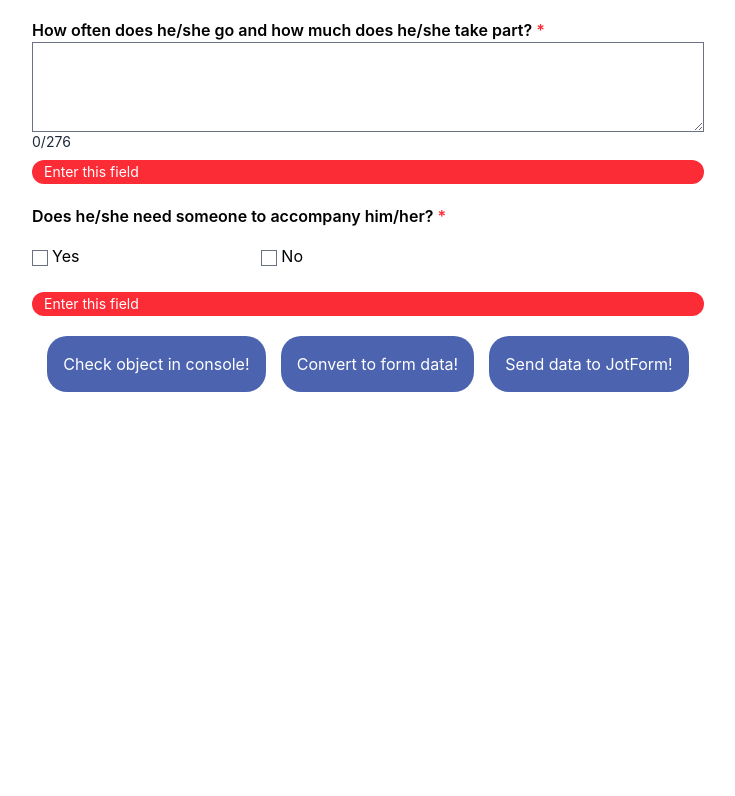
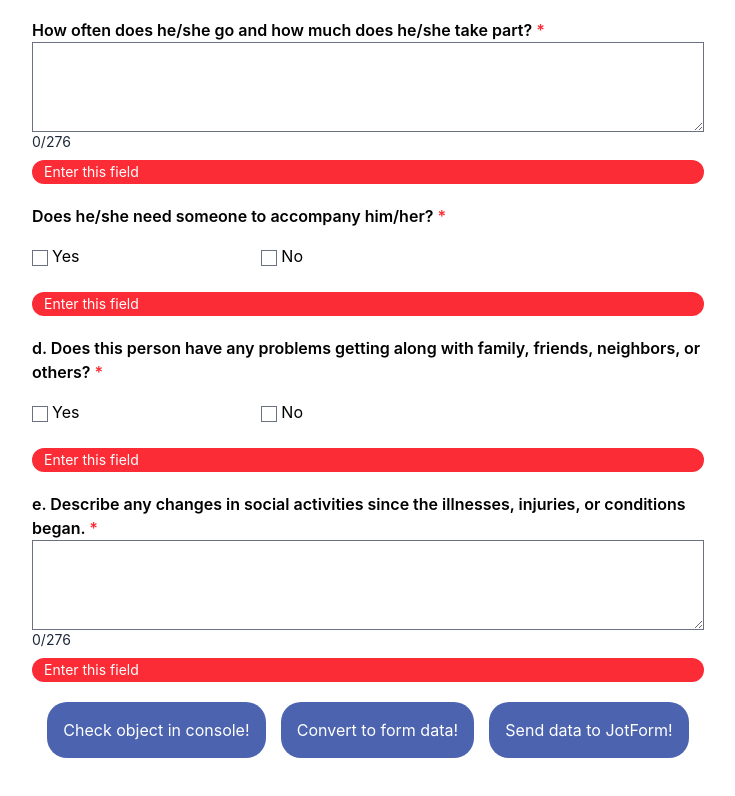
Before and after one commit to nabeelimtiaz667/ssa-3380-updated, a React (Vite) app: page / in a window 1280 px wide. Shown: the part 6114-6910 px from the top of the page, without its empty margins (272-1007 px from the left). Before the commit the page ends 6586 px from the top, so only its background shows below. Built offline with nearby package versions, Linux system fonts and the light colour scheme.

Commit message:
On 8th section.

```diff
--- a/src/views/WorkingForm.jsx
+++ b/src/views/WorkingForm.jsx
@@ -83,6 +83,9 @@ export default function WorkingForm() {
   const [needReminder, setNeedReminder] = useState([]);
   const [needAccommodation, setNeedAccommodation] = useState([]);
   const [oftenVisit, setOftenVisit] = useState("");
+  const [problemGettingAlong, setProblemGettingAlong] = useState([]);
+  const [problemGettingAlongYes, setProblemGettingAlongYes] = useState("");
+  const [changeInSocial, setChangeInSocial] = useState("");
 
   const jotformObject = {
     q190_1Name: disableName,
@@ -161,6 +164,9 @@ export default function WorkingForm() {
     q433_doesHeshe: needReminder,
     q434_doYou434: needAccommodation,
     q435_howOften435: oftenVisit,
+    q436_dDo436: problemGettingAlong,
+    q438_ifyes438: problemGettingAlongYes,
+    q439_eDescribe439: changeInSocial,
   };
 
   // If checkbox yes with textbox has no, then remove the answers of yes textbox
@@ -249,6 +255,11 @@ export default function WorkingForm() {
       setHandleMoneyYes("");
     }
   }, [handleMoney]);
+  useEffect(() => {
+    if (problemGettingAlong.includes("No")) {
+      setProblemGettingAlongYes("");
+    }
+  }, [problemGettingAlong]);
 
   // If checkbox no with textbox has yes, then remove the answers of no textbox
   useEffect(() => {
@@ -1048,7 +1059,36 @@ export default function WorkingForm() {
         labelText="Does he/she need someone to accompany him/her?"
         required
       />
-
+      <YesNoCheckbox
+        checkboxObject={setProblemGettingAlong}
+        name="problem_getting_along"
+        labelText="d. Does this person have any problems getting along with family, friends, neighbors, or others?"
+        textBoxOnYes={
+          <Textbox
+            state={problemGettingAlongYes}
+            setState={setProblemGettingAlongYes}
+            id="problem_getting_along_yes"
+            name="problem_getting_along_yes"
+            labelText='If "YES," explain.'
+            textarea
+            limit={98}
+            rows={2}
+            required
+          />
+        }
+        required
+      />
+      <Textbox
+        id="changeInSocial"
+        name="changeInSocial"
+        state={changeInSocial}
+        setState={setChangeInSocial}
+        labelText="e. Describe any changes in social activities since the illnesses, injuries, or conditions began."
+        textarea
+        limit={276}
+        rows={3}
+        required
+      />
       <div className="flex flex-row justify-evenly">
         <button
           className="jotform-submit"
```
